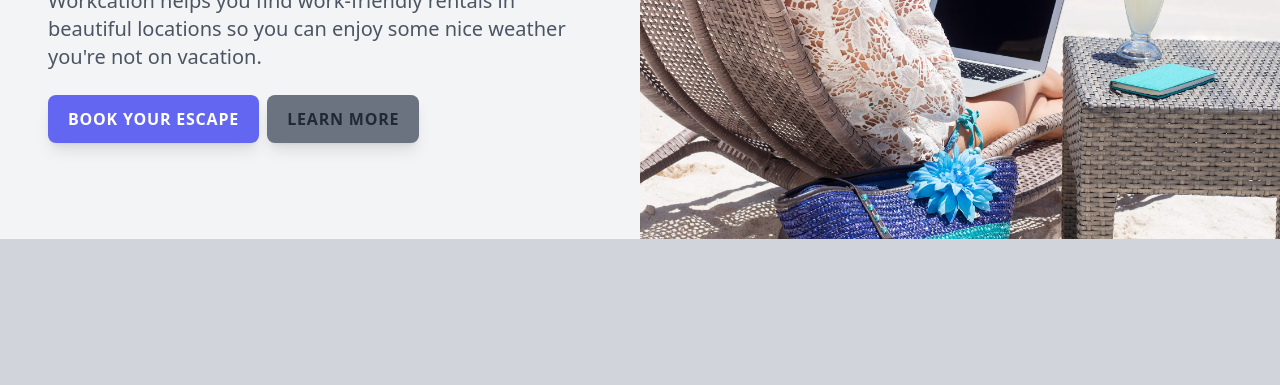
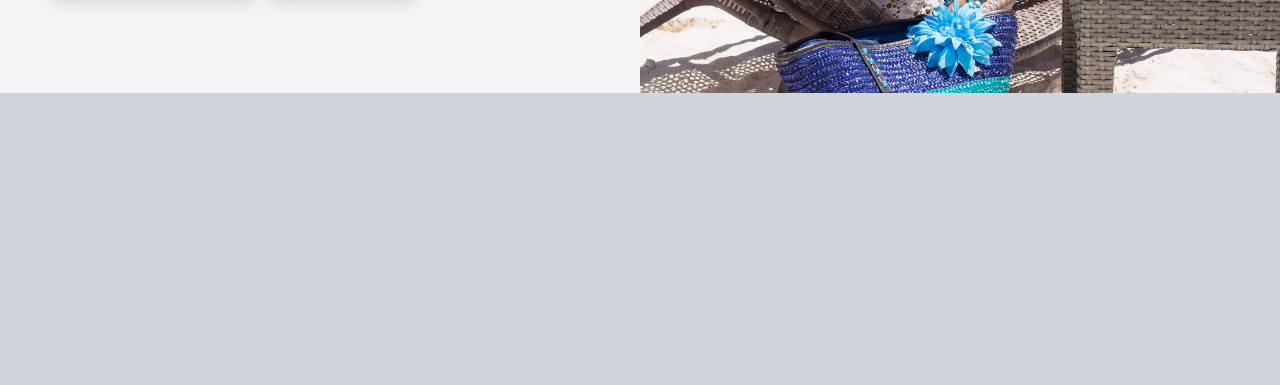
Before and after one commit to cynthia-stac/vite-project, a website built with Vite: page index.html in a window 1280 px wide. Shown: the part 415-800 px from the top of the page. Built offline with nearby package versions, Linux system fonts and the light colour scheme.

Commit message:
Removed the properties that caused it to start from the center

```diff
--- a/src/style.css
+++ b/src/style.css
@@ -37,8 +37,8 @@ a:hover {
 
 body {
   margin: 0;
-  display: flex;
-  place-items: center;
+  /* display: flex;
+  place-items: center; */
   min-width: 320px;
   min-height: 100vh;
 }
```
